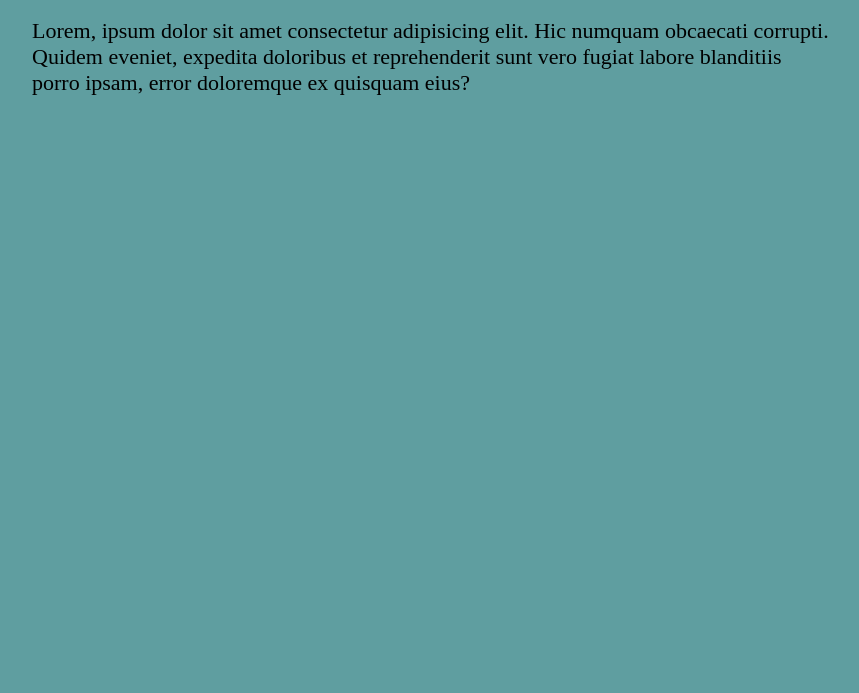
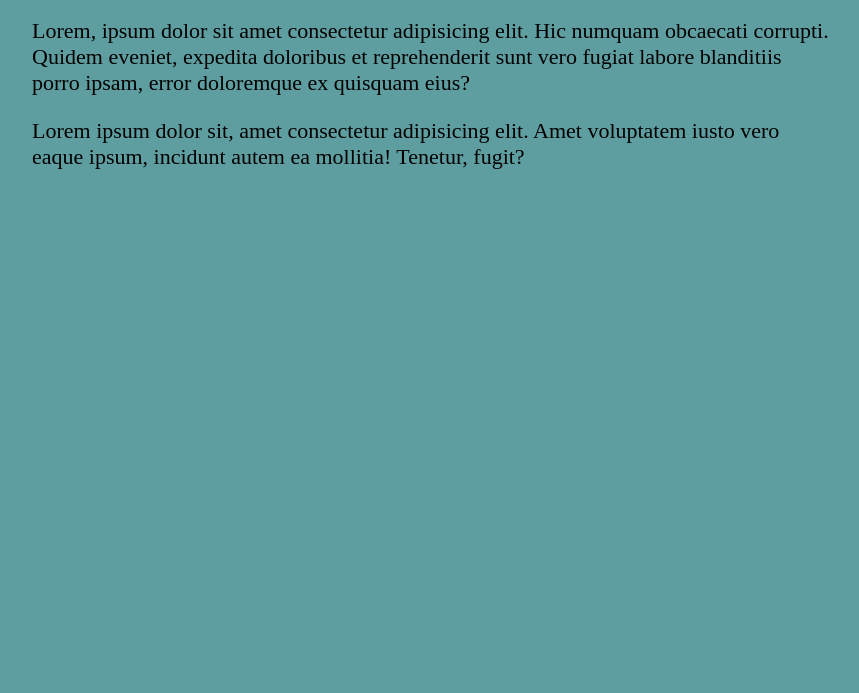
Before and after one commit to MehdiRaji/site-git, a plain HTML site: page index.html in a window 1280 px wide. Shown: the part 107-800 px from the top of the page, without its empty margins (208-1067 px from the left). Drawn offline with Linux system fonts and the light colour scheme.

Commit message:
L'ajout d'un paragraphe

```diff
--- a/index.html
+++ b/index.html
@@ -13,6 +13,7 @@
     <p>Lorem, ipsum dolor sit amet consectetur adipisicing elit. Hic numquam obcaecati corrupti. Quidem eveniet,
         expedita doloribus et reprehenderit sunt vero fugiat labore blanditiis porro ipsam, error doloremque ex quisquam
         eius?</p>
+    <p>Lorem ipsum dolor sit, amet consectetur adipisicing elit. Amet voluptatem iusto vero eaque ipsum, incidunt autem ea mollitia! Tenetur, fugit?</p>
 </body>
 
 </html>
```
